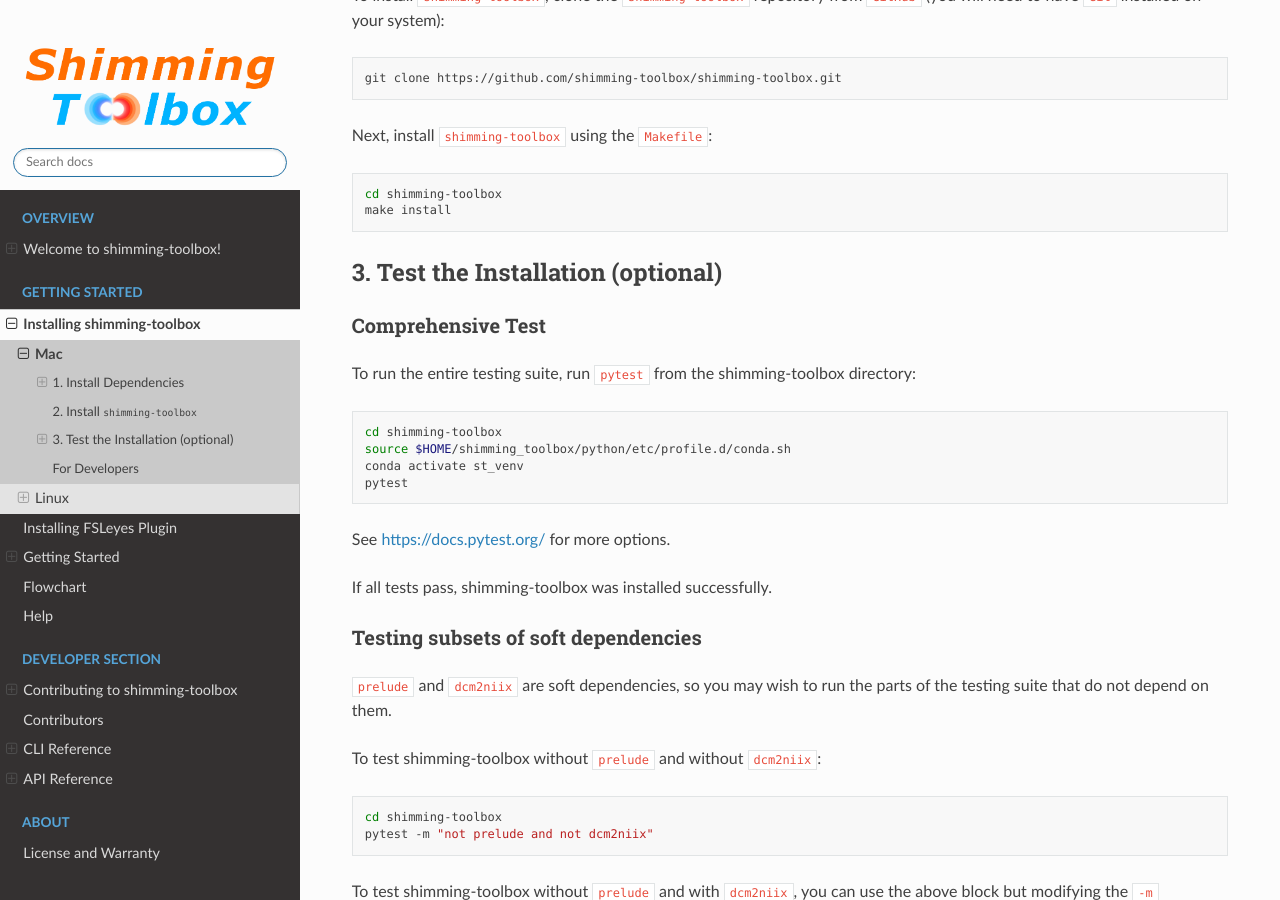
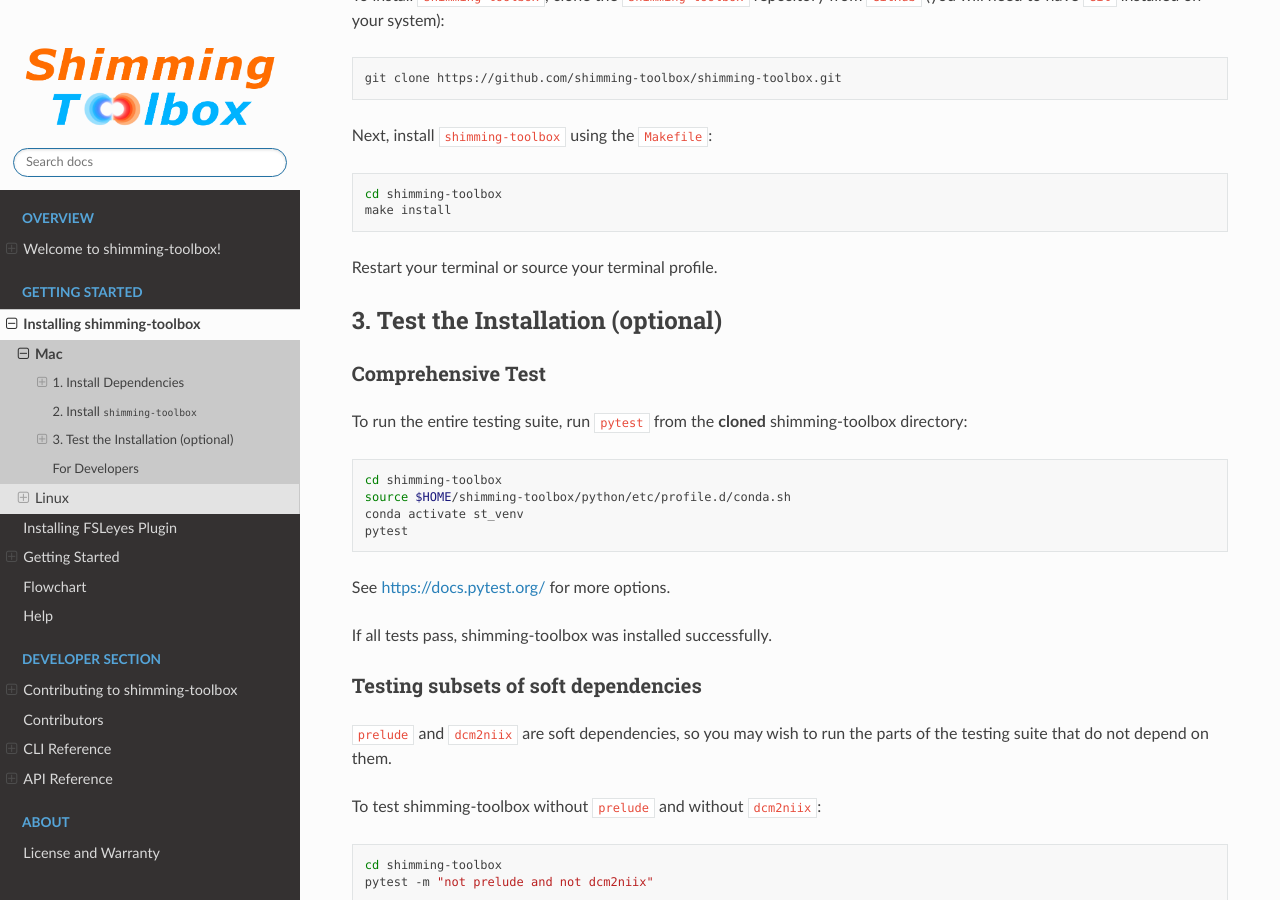
Before and after one commit to shimming-toolbox/shimming-toolbox, a Sphinx documentation site: the page built from docs/source/getting_started/installation_st/mac.rst, in a window 1280 px wide and 900 px high, scrolled down 387 px. Built offline with Sphinx 7.4.7 and the Read the Docs theme 2.0.0, drawn with Linux system fonts in a browser that asks for light colours.

Commit message:
Improve installation instructions (#306)
* Improve installation instructions

* Add st back and add .

```diff
--- a/docs/source/getting_started/installation_st/linux.rst
+++ b/docs/source/getting_started/installation_st/linux.rst
@@ -41,6 +41,7 @@
   cd shimming-toolbox
   make install
 
+Restart your terminal or source your terminal profile.
 
 3. Test the Installation (optional)
 -----------------------------------
@@ -49,12 +50,12 @@
 ~~~~~~~~~~~~~~~~~~
 
 To run the entire testing suite, run ``pytest`` from the
-shimming-toolbox directory:
+**cloned** shimming-toolbox directory:
 
 .. code:: bash
 
   cd shimming-toolbox
-  source $HOME/shimming_toolbox/python/etc/profile.d/conda.sh
+  source $HOME/shimming-toolbox/python/etc/profile.d/conda.sh
   conda activate st_venv
   pytest
 
--- a/docs/source/getting_started/installation_st/mac.rst
+++ b/docs/source/getting_started/installation_st/mac.rst
@@ -29,6 +29,7 @@
   cd shimming-toolbox
   make install
 
+Restart your terminal or source your terminal profile.
 
 3. Test the Installation (optional)
 -----------------------------------
@@ -37,12 +38,12 @@
 ~~~~~~~~~~~~~~~~~~
 
 To run the entire testing suite, run ``pytest`` from the
-shimming-toolbox directory:
+**cloned** shimming-toolbox directory:
 
 .. code:: bash
 
  cd shimming-toolbox
- source $HOME/shimming_toolbox/python/etc/profile.d/conda.sh
+ source $HOME/shimming-toolbox/python/etc/profile.d/conda.sh
  conda activate st_venv
  pytest
 
```
